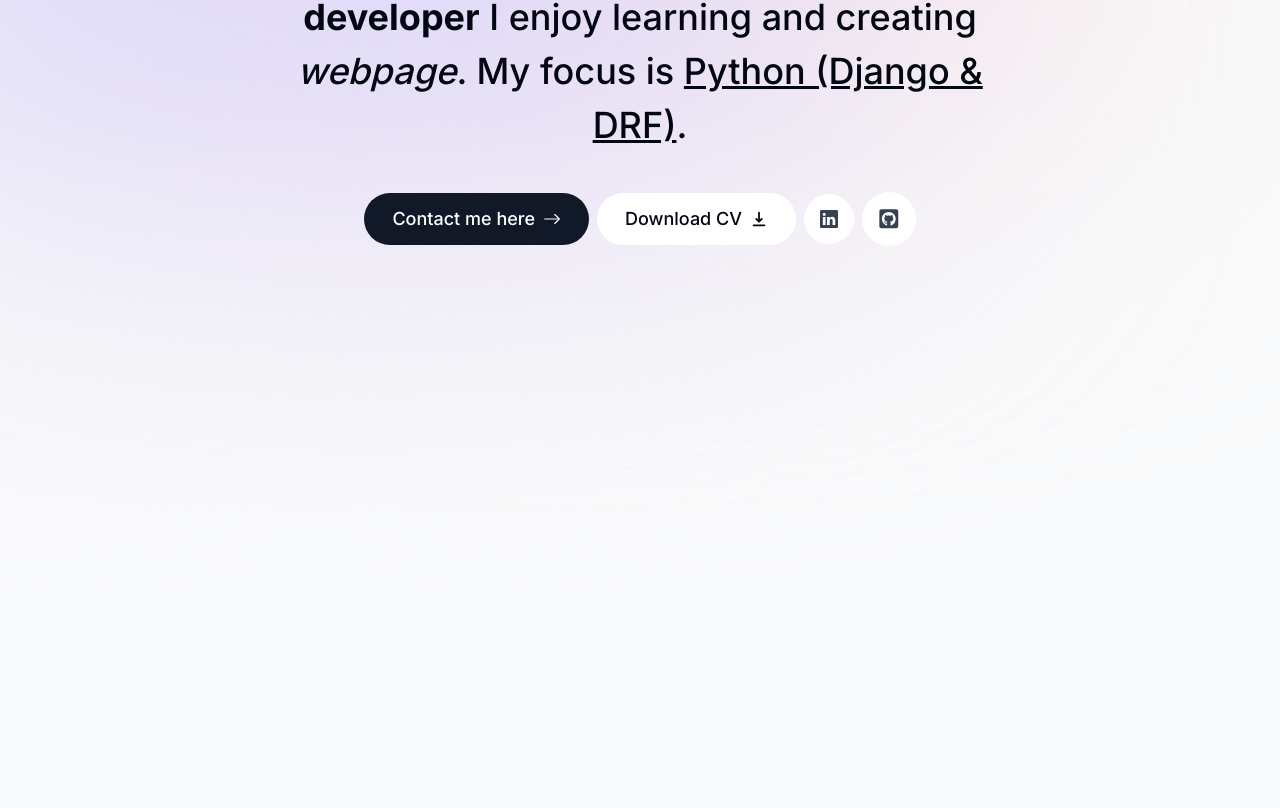
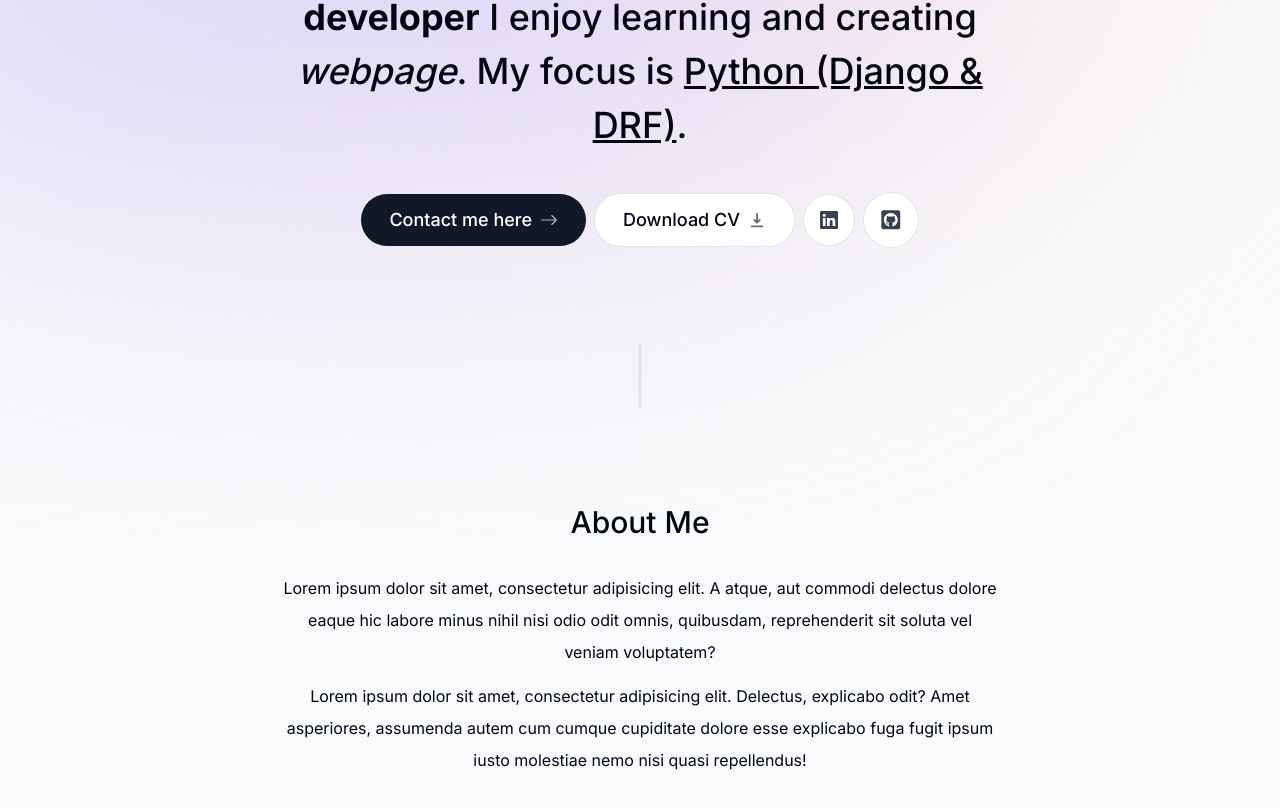
Before and after one commit to Zenkovsky03/portfolio, a Next.js app: page / in a window 1280 px wide. Shown: the part 320-1128 px from the top of the page. Built offline with nearby package versions, Linux system fonts and the light colour scheme.

Commit message:
fix intro section and add simple about section and frame motion

```diff
--- a/app/page.tsx
+++ b/app/page.tsx
@@ -1,8 +1,12 @@
 import Intro from "@/components/intro";
+import SectionDivider from "@/components/section-divider";
+import About from "@/components/about";
 export default function Home() {
   return (
     <main className="flex flex-col items-center px-4">
-      <Intro />
+        <Intro />
+        <SectionDivider />
+        <About />
     </main>
   );
 }
--- /dev/null
+++ b/components/about.tsx
@@ -0,0 +1,18 @@
+"use client"
+import React from 'react'
+import SectionHeading from "@/components/section-heading";
+import {motion} from "framer-motion";
+
+export default function About(){
+    return(
+        <motion.section className="mb-28 max-w-[45rem] text-center leading-8 sm:mb-40" initial={{ opacity:0, y:100 }} animate={{ opacity:1, y:0 }} transition={{ delay: 0.175 }}>
+            <SectionHeading>About Me</SectionHeading>
+            <p className="mb-3 ">
+                Lorem ipsum dolor sit amet, consectetur adipisicing elit. A atque, aut commodi delectus dolore eaque hic labore minus nihil nisi odio odit omnis, quibusdam, reprehenderit sit soluta vel veniam voluptatem?
+            </p>
+            <p>
+                Lorem ipsum dolor sit amet, consectetur adipisicing elit. Delectus, explicabo odit? Amet asperiores, assumenda autem cum cumque cupiditate dolore esse explicabo fuga fugit ipsum iusto molestiae nemo nisi quasi repellendus!
+            </p>
+        </motion.section>
+    )
+}
--- a/components/intro.tsx
+++ b/components/intro.tsx
@@ -26,19 +26,28 @@ export default function Intro() {
                     </motion.div>
                 </div>
             </div>
-            <motion.p className="mb-10 mt-4 px-4 text-2xl font-medium !leading-[1.5] sm:text-4xl"
+            <motion.h1 className="mb-10 mt-4 px-4 text-2xl font-medium !leading-[1.5] sm:text-4xl"
                       initial={{opacity: 0, y: 100}} animate={{opacity: 1, y: 0}}>
                 <span className="font-bold">Hello, I'm Mateusz.</span> I'm a{" "}
                 <span className="font-bold">backend developer</span> I enjoy
                 learning and creating<span className="italic"> webpage</span>. My focus is{" "}
                 <span className="underline">Python (Django & DRF)</span>.
-            </motion.p>
+            </motion.h1>
             <motion.div className="flex flex-col sm:flex-row items-center justify-center gap-2 px-4 text-lg font-medium"
                         initial={{opacity: 0, y: 100}} animate={{opacity: 1, y: 0}} transition={{delay: 0.1,}}>
-                <Link href="#contact" className="bg-gray-900 text-white px-7 py-3 flex items-center gap-2 rounded-full">Contact me here <BsArrowRight/></Link>
-                <a href="" className="bg-white px-7 py-3 flex items-center gap-2 rounded-full">Download CV <HiDownload/></a>
-                <a href="" className="bg-white p-4 text-gray-700 flex items-center gap-2 rounded-full"><BsLinkedin/></a>
-                <a href="" className="bg-white p-4 text-gray-700 flex items-center gap-2 rounded-full text-[1.35rem]"><FaGithubSquare/></a>
+
+                <Link href="#contact" className=" group bg-gray-900 text-white px-7 py-3 flex items-center gap-2 rounded-full outline-none focus:scale-110
+                 hover:scale-110 hover:bg-gray-950 active:scale-105 transition">
+                    Contact me here <BsArrowRight className="opacity-70 group-hover:translate-x-1 transition"/></Link>
+
+                <a href="/CV.pdf" download className="group bg-white px-7 py-3 flex items-center gap-2 rounded-full outline-none focus:scale-110
+                 hover:scale-110  active:scale-105 transition cursor-pointer border border-black/10">Download CV <HiDownload className="opacity-60 group-hover:translate-y-1 transition"/></a>
+
+                <a href="https://www.linkedin.com/in/mateusz-zaniewski-43a394220/" target="_blank" className="bg-white p-4 text-gray-700 flex items-center gap-2 rounded-full focus:scale-110
+                 hover:scale-[1.15] hover:text-gray-950 active:scale-[1.15] transition cursor-pointer border border-black/10"><BsLinkedin/></a>
+
+                <a href="https://github.com/Zenkovsky03" target="_blank" className="bg-white p-4 text-gray-700 flex items-center gap-2 rounded-full text-[1.35rem] focus:scale-110
+                 hover:scale-[1.15] active:scale-[1.15] hover:text-gray-950 transition cursor-pointer border border-black/10"><FaGithubSquare/></a>
             </motion.div>
         </section>
     )
--- /dev/null
+++ b/components/section-divider.tsx
@@ -0,0 +1,13 @@
+"use client"
+import React from "react"
+import {motion} from "framer-motion";
+
+export default function SectionDivider(){
+    return(
+        <motion.div className="bg-gray-200 my-24 h-16 w-1 rounded-full hidden sm:block"
+        initial={{ opacity: 0, y: 100}}
+        animate={{ opacity: 1, y:0 }}
+        transition={{ delay:0.125 }}
+        ></motion.div>
+    )
+}
--- /dev/null
+++ b/components/section-heading.tsx
@@ -0,0 +1,12 @@
+import React from 'react'
+
+type SectionHeadingProps = {
+    children: React.ReactNode;
+}
+export default function SectionHeading({
+    children
+}: SectionHeadingProps){
+    return(
+        <h2 className="text-3xl font-medium capitalize mb-8">{children}</h2>
+    )
+}
```
